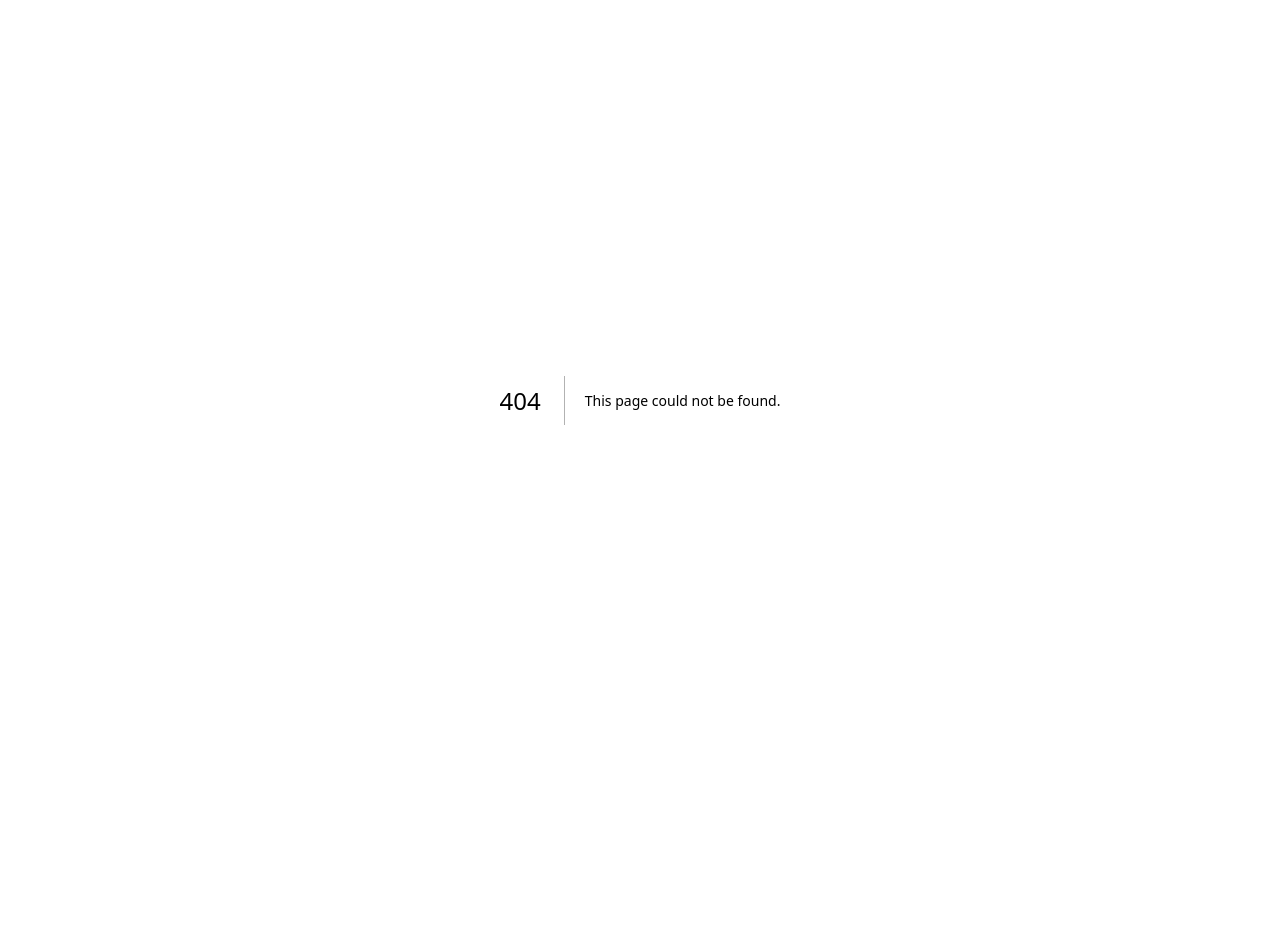
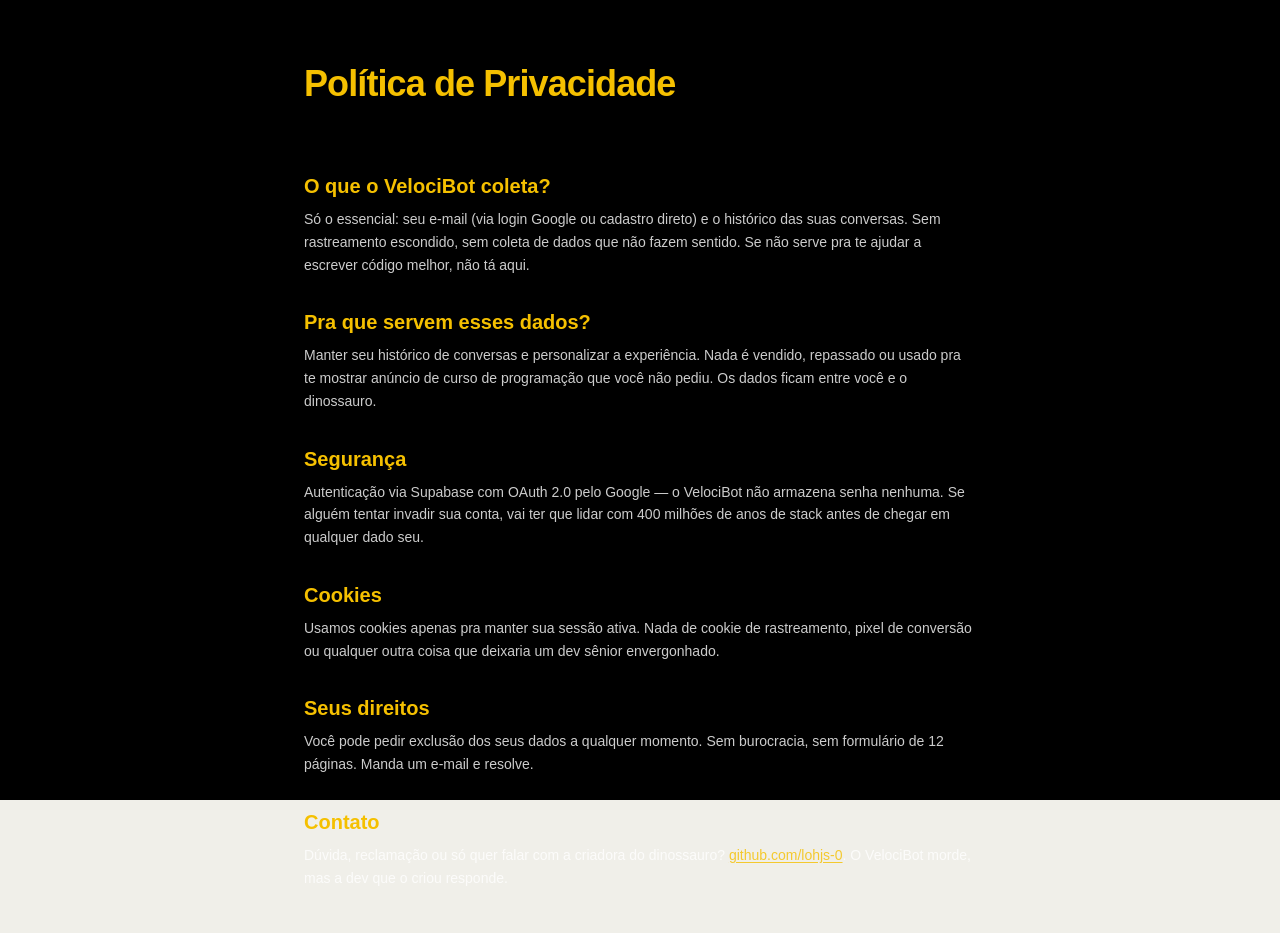
Before and after one commit to lohjs-0/velocibot, a Next.js app in the folder velocibot-ui/: page /privacy in a window 1280 px wide. Before the commit this address had no page. Shown: the top 933 px of the page. Before the commit the page ends 800 px from the top, so only its background shows below. Built offline with nearby package versions, Linux system fonts and the light colour scheme.

Commit message:
privacidade

```diff
--- /dev/null
+++ b/velocibot-ui/app/privacy/page.tsx
@@ -0,0 +1,101 @@
+import Link from 'next/link';
+
+export default function PrivacyPage() {
+    return (
+        <main className="min-h-screen bg-black text-white flex flex-col items-center px-6 py-16">
+            <div className="max-w-2xl w-full">
+
+                <h1
+                    className="text-4xl font-black mb-2 tracking-tight"
+                    style={{ color: '#F5C000' }}
+                >
+                    Política de Privacidade
+                </h1>
+                <p className="text-sm mb-10" style={{ color: 'var(--foreground-subtle)' }}>
+                    Última atualização: Abril de 2026 — leia, não é longo.
+                </p>
+
+                <section className="mb-8">
+                    <h2 className="text-xl font-bold mb-2" style={{ color: '#F5C000' }}>
+                        O que o VelociBot coleta?
+                    </h2>
+                    <p className="text-sm leading-relaxed opacity-80">
+                        Só o essencial: seu e-mail (via login Google ou cadastro direto) e o histórico
+                        das suas conversas. Sem rastreamento escondido, sem coleta de dados que não
+                        fazem sentido. Se não serve pra te ajudar a escrever código melhor, não tá aqui.
+                    </p>
+                </section>
+
+                <section className="mb-8">
+                    <h2 className="text-xl font-bold mb-2" style={{ color: '#F5C000' }}>
+                        Pra que servem esses dados?
+                    </h2>
+                    <p className="text-sm leading-relaxed opacity-80">
+                        Manter seu histórico de conversas e personalizar a experiência. Nada é vendido,
+                        repassado ou usado pra te mostrar anúncio de curso de programação que você não pediu.
+                        Os dados ficam entre você e o dinossauro.
+                    </p>
+                </section>
+
+                <section className="mb-8">
+                    <h2 className="text-xl font-bold mb-2" style={{ color: '#F5C000' }}>
+                        Segurança
+                    </h2>
+                    <p className="text-sm leading-relaxed opacity-80">
+                        Autenticação via Supabase com OAuth 2.0 pelo Google — o VelociBot não armazena
+                        senha nenhuma. Se alguém tentar invadir sua conta, vai ter que lidar com 400
+                        milhões de anos de stack antes de chegar em qualquer dado seu.
+                    </p>
+                </section>
+
+                <section className="mb-8">
+                    <h2 className="text-xl font-bold mb-2" style={{ color: '#F5C000' }}>
+                        Cookies
+                    </h2>
+                    <p className="text-sm leading-relaxed opacity-80">
+                        Usamos cookies apenas pra manter sua sessão ativa. Nada de cookie de rastreamento,
+                        pixel de conversão ou qualquer outra coisa que deixaria um dev sênior envergonhado.
+                    </p>
+                </section>
+
+                <section className="mb-8">
+                    <h2 className="text-xl font-bold mb-2" style={{ color: '#F5C000' }}>
+                        Seus direitos
+                    </h2>
+                    <p className="text-sm leading-relaxed opacity-80">
+                        Você pode pedir exclusão dos seus dados a qualquer momento. Sem burocracia,
+                        sem formulário de 12 páginas. Manda um e-mail e resolve.
+                    </p>
+                </section>
+
+                <section className="mb-10">
+                    <h2 className="text-xl font-bold mb-2" style={{ color: '#F5C000' }}>
+                        Contato
+                    </h2>
+                    <p className="text-sm leading-relaxed opacity-80">
+                        Dúvida, reclamação ou só quer falar com a criadora do dinossauro?{' '}
+                        <a
+                            href="https://github.com/lohjs-0"
+                            target="_blank"
+                            rel="noopener noreferrer"
+                            className="underline underline-offset-2 hover:opacity-80 transition-opacity"
+                            style={{ color: '#F5C000' }}
+                        >
+                            github.com/lohjs-0
+                        </a>
+                        . O VelociBot morde, mas a dev que o criou responde.
+                    </p>
+                </section>
+
+                <Link
+                    href="/"
+                    className="inline-block text-sm underline underline-offset-2 hover:opacity-80 transition-opacity"
+                    style={{ color: '#F5C000' }}
+                >
+                    ← Voltar pro VelociBot
+                </Link>
+
+            </div>
+        </main>
+    );
+}
```
